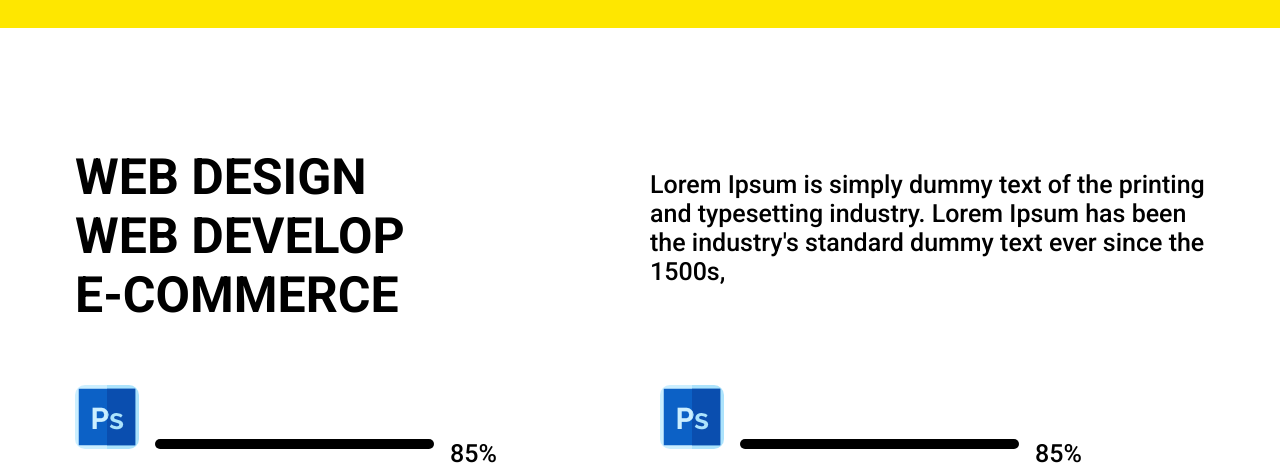
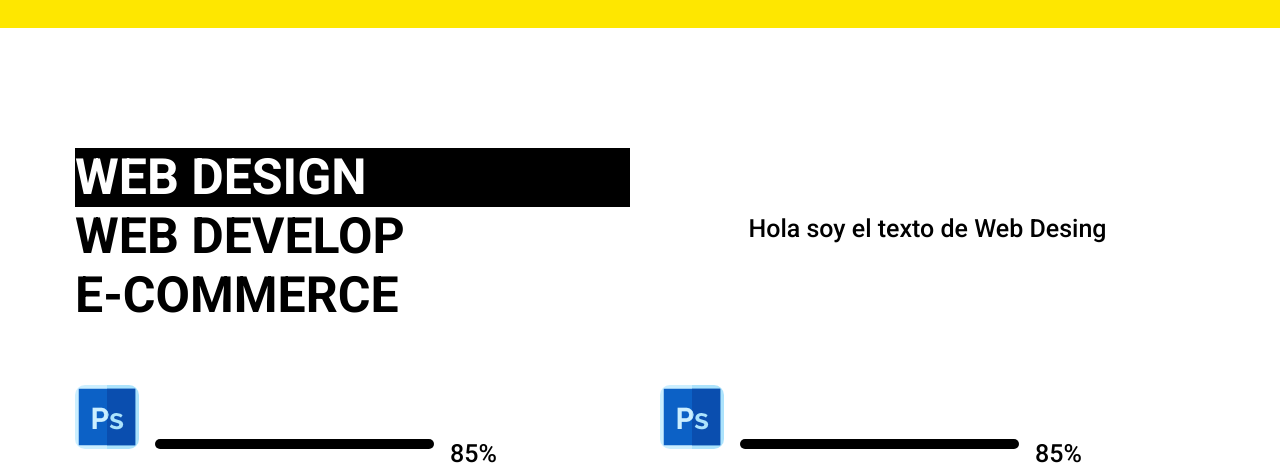
Before and after one commit to andreslarrotta/my-app, a React app: page / in a window 1280 px wide. Shown: the part 352-817 px from the top of the page. Built offline with nearby package versions, Linux system fonts and the light colour scheme.

Commit message:
texto de skills dinamico

```diff
--- a/src/Skills/Menu/ItemMenu/index.js
+++ b/src/Skills/Menu/ItemMenu/index.js
@@ -1,9 +1,9 @@
 import './styles.scss';
 /* import logo from '../assets/andres_larrotta_logo.png';*/
 
-const ItemMenu = (props) => {
+const ItemMenu = ({ text, active, handleTab }) => {
     return (
-        <li className="skills_menu_item">{props.text}</li>
+        <li className={`skills_menu_item ${active ? 'active' : ''}`} onClick={() => { handleTab(text) }}>{text}</li>
     );
 }
 
--- a/src/Skills/Menu/ItemMenu/styles.scss
+++ b/src/Skills/Menu/ItemMenu/styles.scss
@@ -14,6 +14,11 @@
   @include breakpoint(small down) {
     font-size: 30px;
   }
+  &.active {
+    background: black;
+    color: white;
+    cursor: pointer;
+  }
 }
 .skills_menu_item:hover {
   background: black;
--- a/src/Skills/Menu/index.js
+++ b/src/Skills/Menu/index.js
@@ -1,15 +1,27 @@
+import { useState, useEffect } from 'react';
 import './styles.scss';
 /* import logo from '../assets/andres_larrotta_logo.png';*/
 
 //components
 import ItemMenu from './ItemMenu/index';
 
-const Menu = () => {
+const Menu = ({ visible, eventTabButton }) => {
+    // state
+    const [changeTabButton, setChangeTabButton] = useState(visible);
+
+    const handleChangeToView = async (event) => {
+        setChangeTabButton(event)
+    } // handleChangeToView
+
+    useEffect(() => {
+        eventTabButton(changeTabButton)
+    }, [changeTabButton])
+
     return (
         <ul>
-            <ItemMenu text="WEB DESIGN" />
-            <ItemMenu text="WEB DEVELOP" />
-            <ItemMenu text="E-COMMERCE" />
+            <ItemMenu text="WEB DESIGN" active={visible == 'WEB DESIGN' ? true : false} handleTab={handleChangeToView} />
+            <ItemMenu text="WEB DEVELOP" active={visible == 'WEB DEVELOP' ? true : false} handleTab={handleChangeToView} />
+            <ItemMenu text="E-COMMERCE" active={visible == 'E-COMMERCE' ? true : false} handleTab={handleChangeToView} />
         </ul>
 
     );
--- a/src/Skills/TextSkills/index.js
+++ b/src/Skills/TextSkills/index.js
@@ -1,10 +1,24 @@
+import { useState, useEffect } from 'react';
 import './styles.scss';
-/* import logo from '../assets/andres_larrotta_logo.png';*/
+import Info from '../../assets/info/andres.json'
 
 
-const TextSkills = () => {
+const TextSkills = ({ text }) => {
+    const [informacion, setInformacion] = useState('')
+    useEffect(() => {
+        if (text === 'WEB DESIGN') {
+            setInformacion(Info.web.text)
+        }
+        if (text === 'WEB DEVELOP') {
+            setInformacion(Info.develop.text)
+        }
+        if (text === 'E-COMMERCE') {
+            setInformacion(Info.commerce.text)
+        }
+    }, [text])
+
     return (
-        <p> Lorem Ipsum is simply dummy text of the printing and typesetting industry. Lorem Ipsum has been the industry's standard dummy text ever since the 1500s,</p>
+        <p>{informacion}</p>
     );
 }
 
--- a/src/Skills/index.js
+++ b/src/Skills/index.js
@@ -1,3 +1,4 @@
+import { useState } from 'react';
 import './styles.scss';
 /* import logo from '../assets/andres_larrotta_logo.png';*/
 
@@ -7,15 +8,22 @@ import TextSkills from './TextSkills/index';
 import ItemSkills from './ItemSkills/index';
 
 const Skills = () => {
+    const [typeToView, setTypeToView] = useState('WEB DESIGN');
+
+    // actions
+    const eventTabButton = async (event) => {
+        setTypeToView(event)
+    } // eventTabButton
+    console.log('click final', typeToView);
     return (
         <section className="skills">
             <div className="skills_container">
                 <div className="skills_container_header">
                     <div className="menu">
-                        <Menu />
+                        <Menu visible={typeToView} eventTabButton={eventTabButton} />
                     </div>
                     <div className="text_skills">
-                        <TextSkills />
+                        <TextSkills text={typeToView} />
                     </div>
                 </div>
                 <div className="skills_container_content">
--- /dev/null
+++ b/src/assets/info/andres.json
@@ -0,0 +1,11 @@
+{
+    "web": {
+        "text": "Hola soy el texto de Web Desing"
+    },
+    "develop": {
+        "text": "Hola soy el texto de Web Develop"
+    },
+    "commerce": {
+        "text": "Hola soy el texto de E-commerce"
+    }
+}
```
